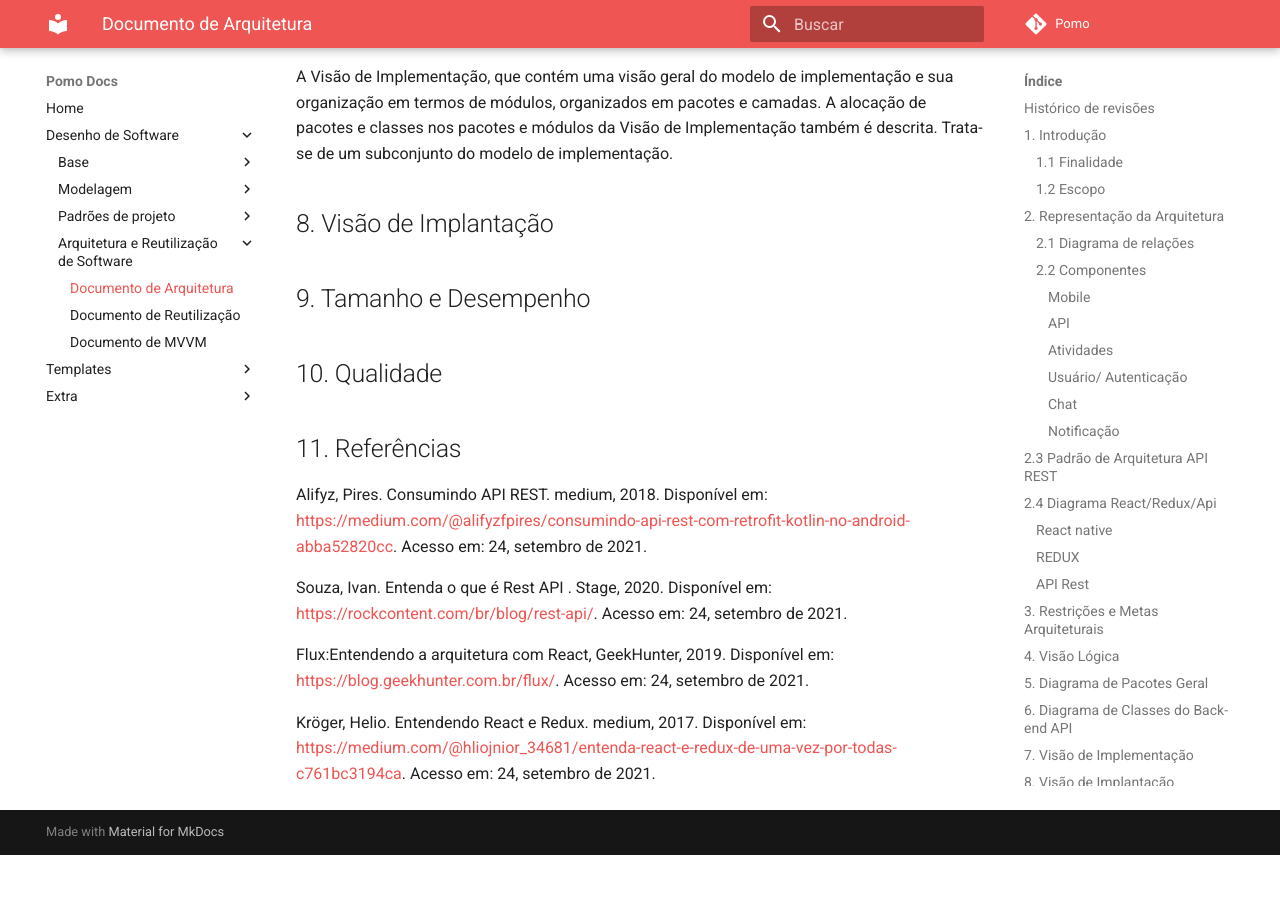
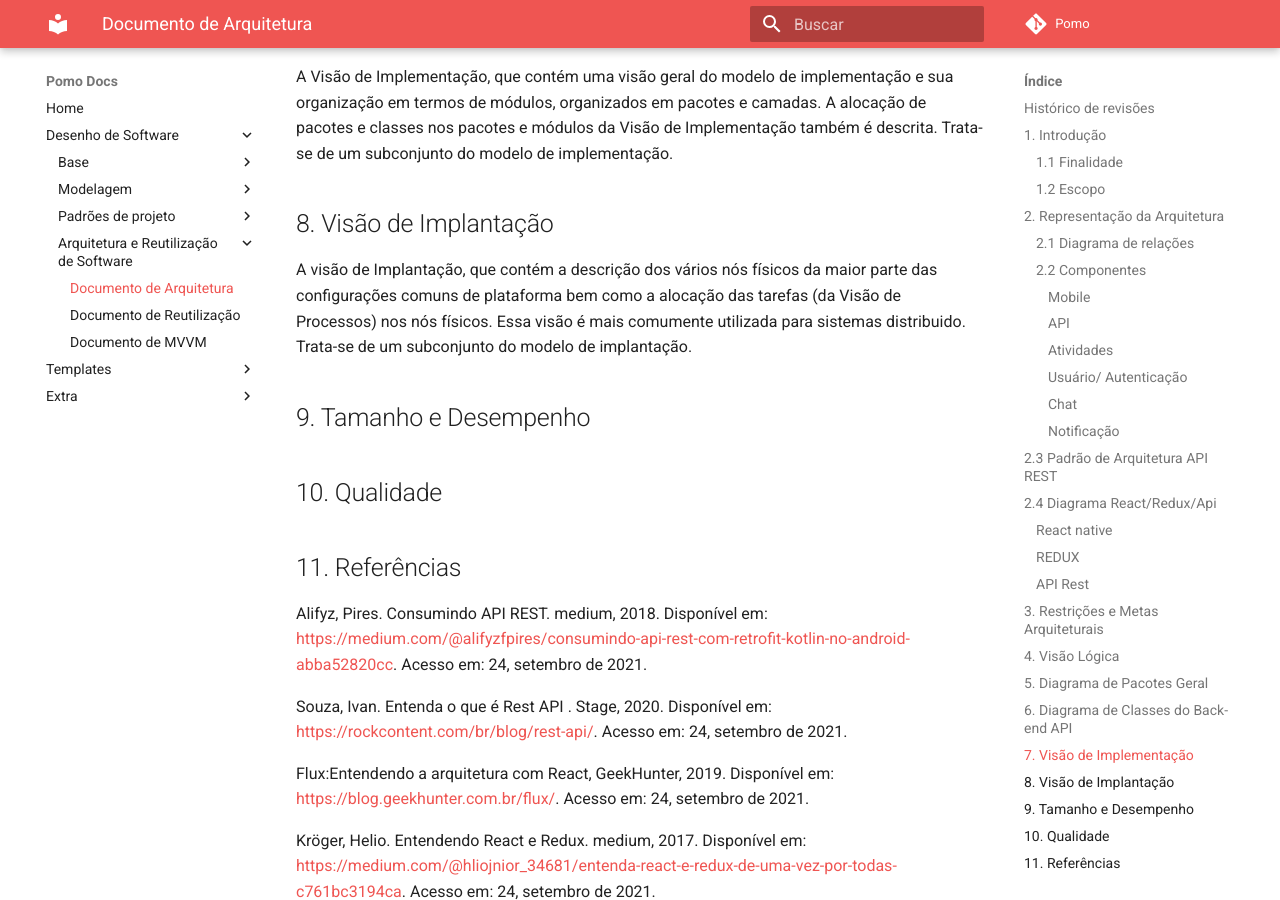
Before and after one commit to UnBArqDsw/2020.1_G6_Pomo, an MkDocs documentation site: the page built from docs/arquitetura-e-reutilizacao/arquitetura.md, in a window 1280 px wide and 900 px high, scrolled down 6729 px. Built offline with MkDocs 1.6.1 and Material for MkDocs 9.7.7, drawn with Linux system fonts in a browser that asks for light colours; comment, search, counter and statistics services are not loaded; before the commit the page ends 7584 px from its top, so only the background shows below that.

Commit message:
#49 Adicionando explicação do que se trata a visão de implantação

```diff
--- a/docs/arquitetura-e-reutilizacao/arquitetura.md
+++ b/docs/arquitetura-e-reutilizacao/arquitetura.md
@@ -113,6 +113,8 @@ A Visão de Implementação, que contém uma visão geral do modelo de implement
 
 ## 8. Visão de Implantação
 
+A visão de Implantação, que contém a descrição dos vários nós físicos da maior parte das configurações comuns de plataforma bem como a alocação das tarefas (da Visão de Processos) nos nós físicos. Essa visão é mais comumente utilizada para sistemas distribuido. Trata-se de um subconjunto do modelo de implantação.
+
 ## 9. Tamanho e Desempenho
 
 ## 10. Qualidade
```
